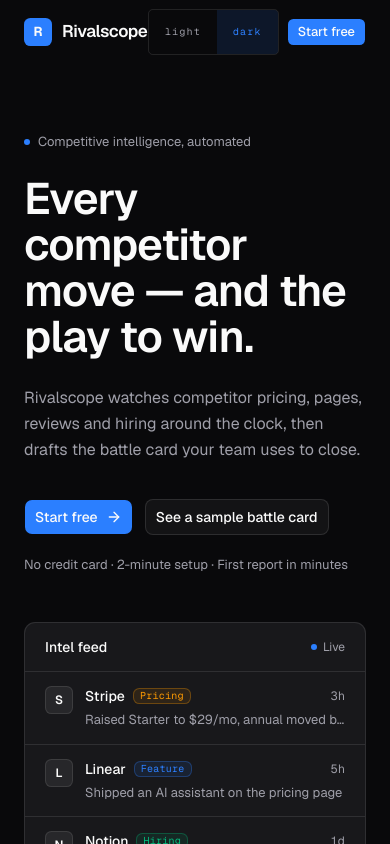
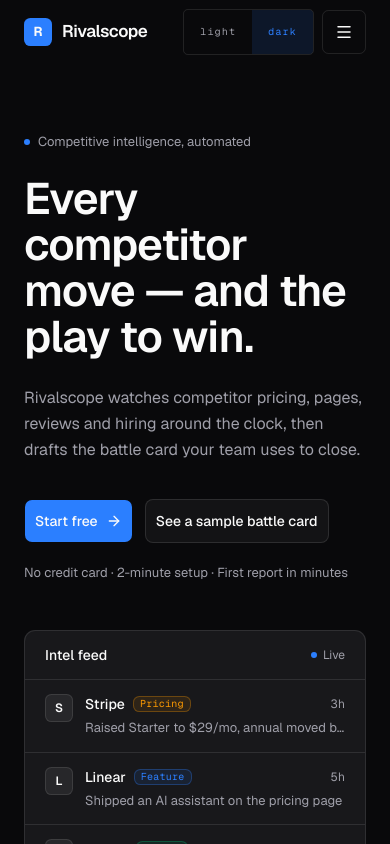
Before and after one commit to IManss-ai/competitor-analyzer, a Next.js app in the folder frontend/: page / in a window 390 px wide. Shown: the top 844 px of the page. Built offline with nearby package versions, Linux system fonts and the light colour scheme.

Commit message:
style(landing): mobile hamburger nav + ≥44px touch targets + normalize heading scale

```diff
--- a/frontend/src/app/page.tsx
+++ b/frontend/src/app/page.tsx
@@ -4,6 +4,7 @@ import { Button } from '@/components/ui/button';
 import { PricingBasic } from '@/components/ui/pricing-demo';
 import ThemeToggle from '@/components/theme-toggle';
 import LandingBattleCard from '@/components/landing-battlecard';
+import MobileMenu from '@/components/landing-nav';
 
 // Rivalscope landing — refined "Intelligence Desk" direction (user-approved).
 // Anchored to the live shadcn neutral-modern tokens (zinc graphite + single blue).
@@ -91,7 +92,7 @@ export default function Landing() {
     <div className="min-h-[100dvh] bg-background text-foreground antialiased">
       <div className="mx-auto max-w-[1180px] px-6">
         {/* NAV */}
-        <nav className="flex h-16 items-center justify-between">
+        <nav className="relative flex h-16 items-center justify-between">
           <Link href="/" className="flex items-center gap-2.5">
             <div className="grid h-7 w-7 place-items-center rounded-md bg-primary text-[13px] font-bold text-primary-foreground">R</div>
             <span className="text-[17px] font-semibold tracking-tight">Rivalscope</span>
@@ -104,7 +105,8 @@ export default function Landing() {
           <div className="flex items-center gap-2 text-sm">
             <ThemeToggle />
             <Link className="hidden px-2 text-muted-foreground transition-colors hover:text-foreground sm:inline" href={AUTH}>Sign in</Link>
-            <Button size="sm" asChild><Link href={AUTH}>Start free</Link></Button>
+            <Button size="sm" className="hidden md:inline-flex" asChild><Link href={AUTH}>Start free</Link></Button>
+            <MobileMenu />
           </div>
         </nav>
 
@@ -123,8 +125,8 @@ export default function Landing() {
               then drafts the battle card your team uses to close.
             </p>
             <div className="mt-9 flex flex-wrap items-center gap-3">
-              <Button size="lg" className="gap-2" asChild><Link href={AUTH}>Start free <ArrowRight size={16} /></Link></Button>
-              <Button size="lg" variant="outline" asChild><a href="#product">See a sample battle card</a></Button>
+              <Button size="lg" className="min-h-11 gap-2" asChild><Link href={AUTH}>Start free <ArrowRight size={16} /></Link></Button>
+              <Button size="lg" variant="outline" className="min-h-11" asChild><a href="#product">See a sample battle card</a></Button>
             </div>
             <p className="mt-5 text-[13px] text-muted-foreground">No credit card · 2-minute setup · First report in minutes</p>
           </div>
@@ -143,6 +145,7 @@ export default function Landing() {
 
         {/* HOW IT WORKS — features */}
         <section id="how-it-works" className="scroll-mt-20 grid gap-8 py-20 sm:grid-cols-3">
+          <h2 className="sr-only">How it works</h2>
           {FEATURES.map((f) => (
             <div key={f.title}>
               <span className="mb-4 grid h-9 w-9 place-items-center rounded-lg border border-border bg-card text-primary">
--- a/frontend/src/components/landing-battlecard.tsx
+++ b/frontend/src/components/landing-battlecard.tsx
@@ -144,7 +144,7 @@ export default function LandingBattleCard() {
                 type="button"
                 onClick={() => setActive(comp)}
                 aria-pressed={isActive}
-                className={`rounded-md px-2.5 py-1 text-xs font-medium capitalize transition-colors ${
+                className={`inline-flex min-h-11 items-center justify-center rounded-md px-2.5 py-1 text-xs font-medium capitalize transition-colors md:min-h-0 ${
                   isActive
                     ? 'bg-primary text-primary-foreground'
                     : 'text-muted-foreground hover:text-foreground'
--- /dev/null
+++ b/frontend/src/components/landing-nav.tsx
@@ -0,0 +1,65 @@
+'use client';
+
+import { useState } from 'react';
+import Link from 'next/link';
+import { Menu, X, ArrowRight } from 'lucide-react';
+import { Button } from '@/components/ui/button';
+
+// Mobile-only hamburger menu for the landing nav.
+// Rendered alongside the desktop nav (which stays `md:flex`); this is `md:hidden`.
+// shadcn semantic tokens only, theme-aware, ≥44px tap targets in the panel.
+
+const AUTH = '/auth/login';
+
+const LINKS = [
+  { href: '#how-it-works', label: 'How it works' },
+  { href: '#product', label: 'Product' },
+  { href: '#pricing', label: 'Pricing' },
+];
+
+export default function MobileMenu() {
+  const [open, setOpen] = useState(false);
+
+  return (
+    <div className="md:hidden">
+      <button
+        type="button"
+        aria-label={open ? 'Close menu' : 'Open menu'}
+        aria-expanded={open}
+        onClick={() => setOpen((v) => !v)}
+        className="inline-flex h-11 w-11 items-center justify-center rounded-md border border-border text-foreground transition-colors hover:bg-muted"
+      >
+        {open ? <X size={18} /> : <Menu size={18} />}
+      </button>
+
+      {open && (
+        <div className="absolute inset-x-0 top-16 z-50 border-b border-border bg-card px-6 pb-6 pt-2 shadow-elevated">
+          <nav className="flex flex-col">
+            {LINKS.map((l) => (
+              <a
+                key={l.href}
+                href={l.href}
+                onClick={() => setOpen(false)}
+                className="flex min-h-11 items-center border-b border-border text-[15px] text-muted-foreground transition-colors hover:text-foreground"
+              >
+                {l.label}
+              </a>
+            ))}
+            <Link
+              href={AUTH}
+              onClick={() => setOpen(false)}
+              className="flex min-h-11 items-center border-b border-border text-[15px] text-muted-foreground transition-colors hover:text-foreground"
+            >
+              Sign in
+            </Link>
+            <Button size="lg" className="mt-4 min-h-11 gap-2" asChild>
+              <Link href={AUTH} onClick={() => setOpen(false)}>
+                Start free <ArrowRight size={16} />
+              </Link>
+            </Button>
+          </nav>
+        </div>
+      )}
+    </div>
+  );
+}
--- a/frontend/src/components/ui/pricing-demo.tsx
+++ b/frontend/src/components/ui/pricing-demo.tsx
@@ -59,7 +59,7 @@ function PricingBasic() {
   return (
     <div className="text-center">
       <motion.div {...reveal()}>
-        <h2 className="text-[40px] lg:text-[54px] font-medium tracking-[-0.02em] leading-[1.1] mb-5 text-foreground">
+        <h2 className="text-[34px] font-semibold tracking-[-0.01em] leading-[1.1] mb-5 text-foreground">
           Simple pricing.<br />
           <span className="text-muted-foreground">No surprises.</span>
         </h2>
@@ -106,7 +106,7 @@ function PricingBasic() {
                 {/* CTA */}
                 <Link
                   href={tier.href}
-                  className="inline-flex items-center justify-between w-full gap-4 bg-primary text-primary-foreground font-semibold pl-5 pr-2 py-3 rounded-full cursor-pointer hover:bg-primary/90 transition-colors"
+                  className="inline-flex items-center justify-between w-full min-h-11 gap-4 bg-primary text-primary-foreground font-semibold pl-5 pr-2 py-3 rounded-full cursor-pointer hover:bg-primary/90 transition-colors"
                 >
                   <span className="text-sm">{tier.cta}</span>
                   <span className="w-7 h-7 rounded-full bg-black/15 flex items-center justify-center">
```
